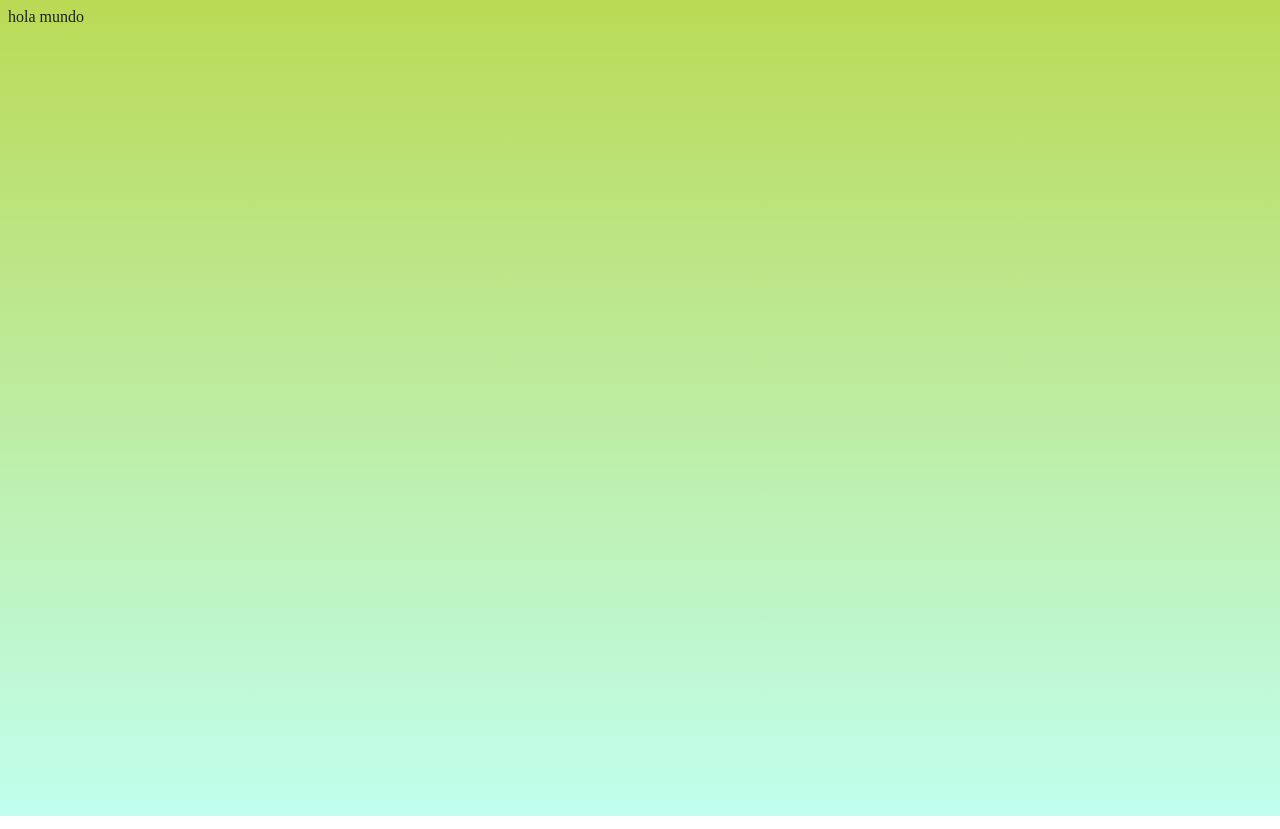
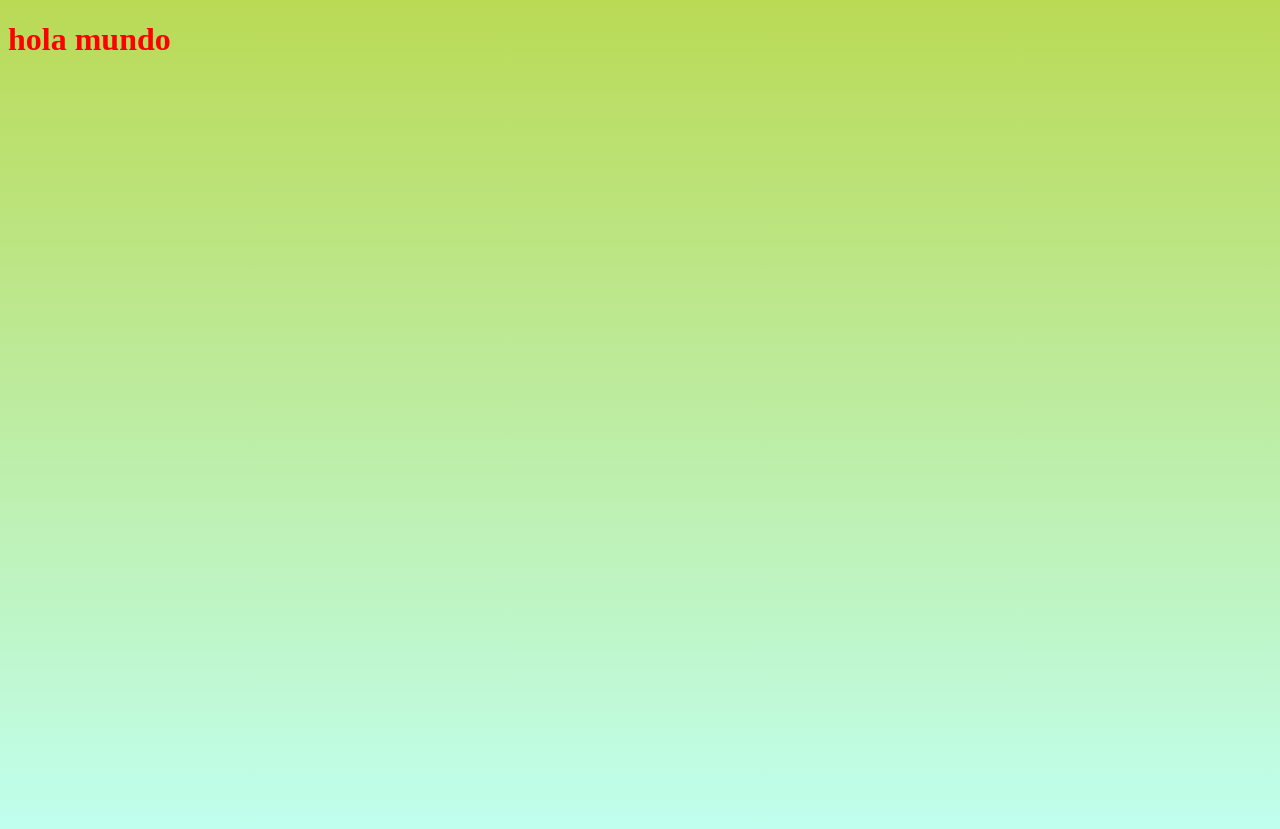
Before and after one commit to mjimenezni/proyecto_enciclopedia, a website built with Parcel: page index.html in a window 1280 px wide. Built offline with nearby package versions, Linux system fonts and the light colour scheme.

Commit message:
Second commit

```diff
--- a/index.html
+++ b/index.html
@@ -4,10 +4,10 @@
     <meta charset="UTF-8" />
     <meta name="viewport" content="width=device-width, initial-scale=1.0" />
     <title>Mi enciclopedia</title>
-    <link rel="stylesheet" href="style.css">
+    <link rel="stylesheet" href="style.css" />
     <script src="./index.js" defer></script>
   </head>
   <body>
-    hola mundo
+    <h1>hola mundo</h1>
   </body>
 </html>
--- a/package.json
+++ b/package.json
@@ -19,5 +19,8 @@
     "npm-run-all": "^4.1.5",
     "parcel-bundler": "^1.12.4",
     "rimraf": "^3.0.2"
+  },
+  "dependencies": {
+    "git": "^0.1.5"
   }
 }
--- a/style.css
+++ b/style.css
@@ -3,3 +3,6 @@ body {
   color: #1f1f1f;
   background: linear-gradient(to bottom, #bada55, #c0ffee);
 }
+h1 {
+  color: red;
+}
```
Also changed, not shown: 1 other file.
